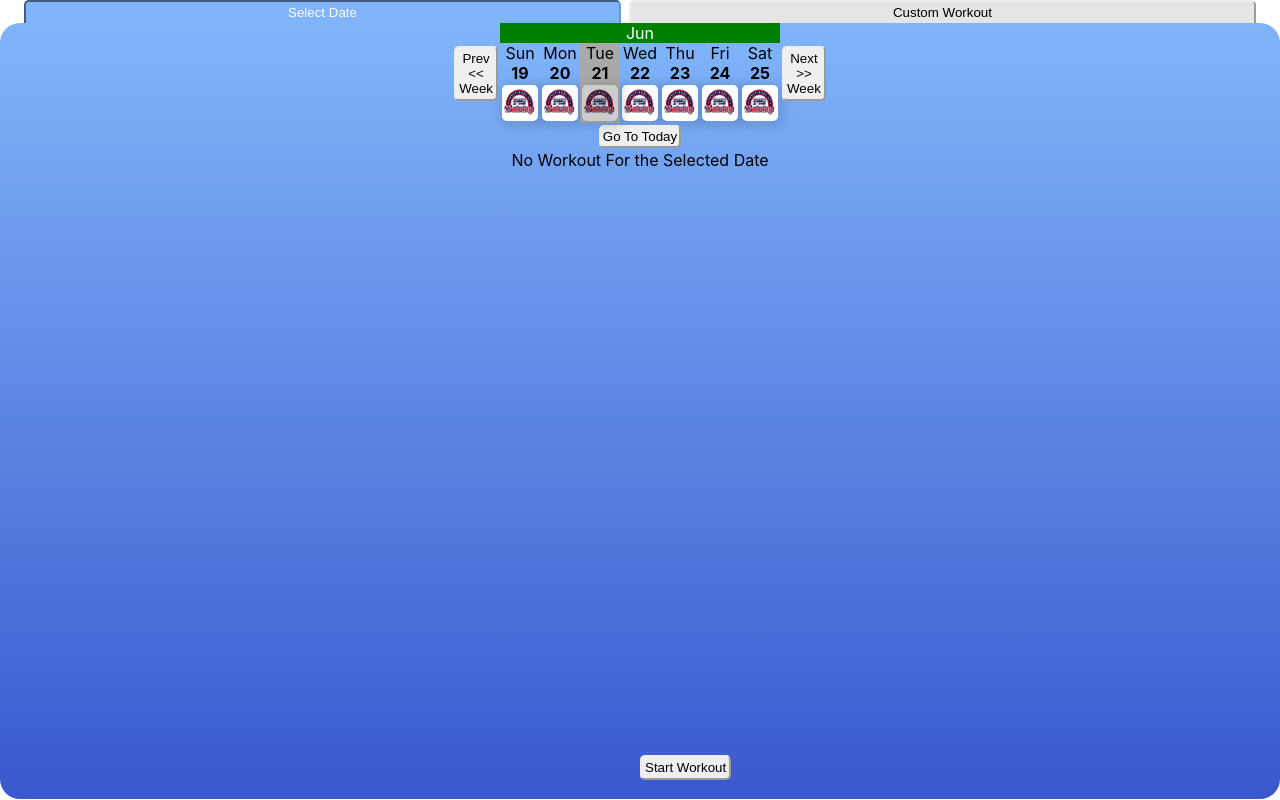
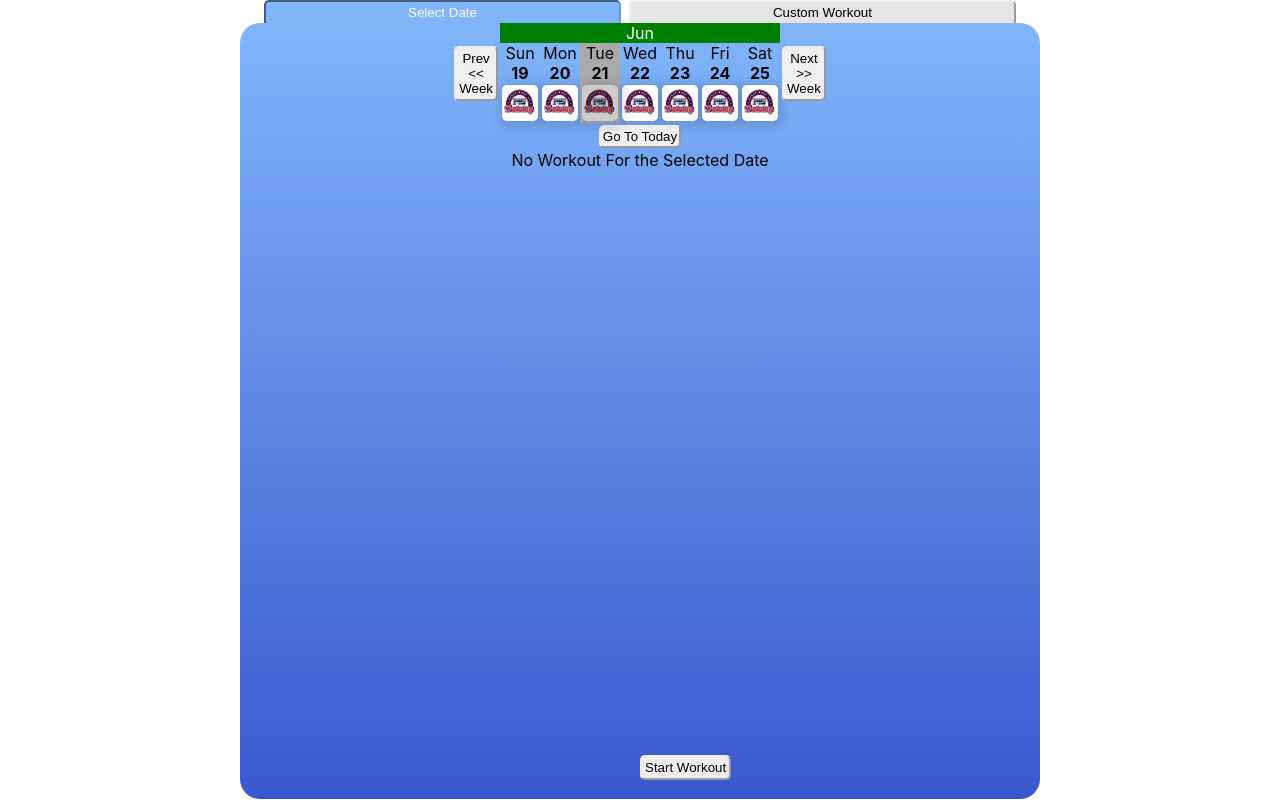
Before and after one commit to began91/f45timer, a React (Create React App) app: page / in a window 1280 px wide. Built offline with nearby package versions, Linux system fonts and the light colour scheme.

Commit message:
fixed workout editing bug

```diff
--- a/src/components/SetupScreen.css
+++ b/src/components/SetupScreen.css
@@ -7,6 +7,8 @@
 
 #setupScreen {
     height: 100%;
+    max-width: 800px;
+    margin: auto;
 }
 
 #workoutByDateSetup, #customWorkoutSetup {
@@ -15,4 +17,6 @@
     z-index: 0;
     border-radius: 20px;
     min-height: 97%;
+    max-width: 800px;
+    margin: auto;
 }
--- a/src/components/WorkoutInfo.js
+++ b/src/components/WorkoutInfo.js
@@ -9,7 +9,7 @@ export default function WorkoutInfo(props) {
     const handleChange = (e) => {
         e.target.style.height = 'inherit';
         e.target.style.height = (+e.target.scrollHeight-5) + 'px';
-        let i = e.target.id[7];
+        let i = e.target.id.split('_').pop();
         let newStationList = workout.stationList;
         newStationList[i] = e.target.value;
         setWorkout({...workout, stationList: newStationList})
@@ -18,6 +18,7 @@ export default function WorkoutInfo(props) {
     useEffect(()=>{
         //https://stackoverflow.com/questions/454202/creating-a-textarea-with-auto-resize
         const tx = document.getElementsByTagName('textarea');
+        console.log(10);
         for (let i=0; i< tx.length; i++) {
             tx[i].style.height = 'inherit';
             tx[i].setAttribute('style','height:' + (tx[i].scrollHeight-5) + 'px;overflow-y:hidden;');
@@ -61,7 +62,7 @@ export default function WorkoutInfo(props) {
                 <ol id='stationList'>
                     {workout.stationList.filter((_,i)=>i<workout.stations).map((station,i)=>(
                         <li className='station-item' key={i}>
-                            <textarea type='text' rows='1' id={'station'+i} value={station} onChange={handleChange} className='station-input'></textarea>
+                            <textarea type='text' rows='1' id={'station_'+i} value={station} onChange={handleChange} className='station-input'></textarea>
                         </li>
                     ))}
                 </ol>
```
